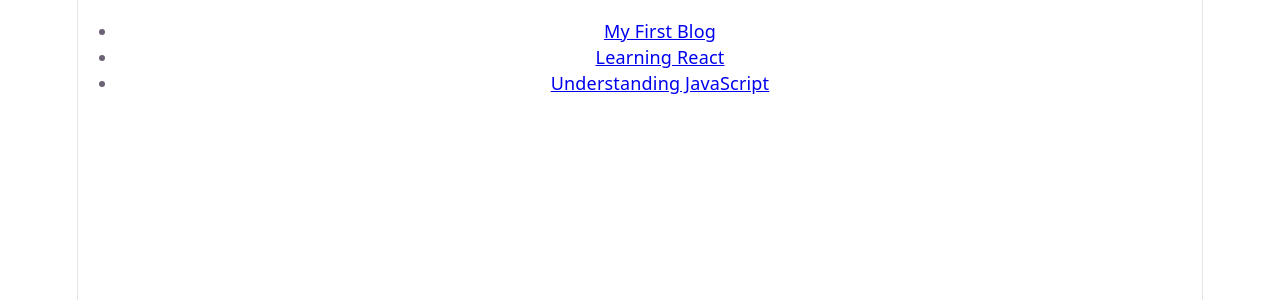
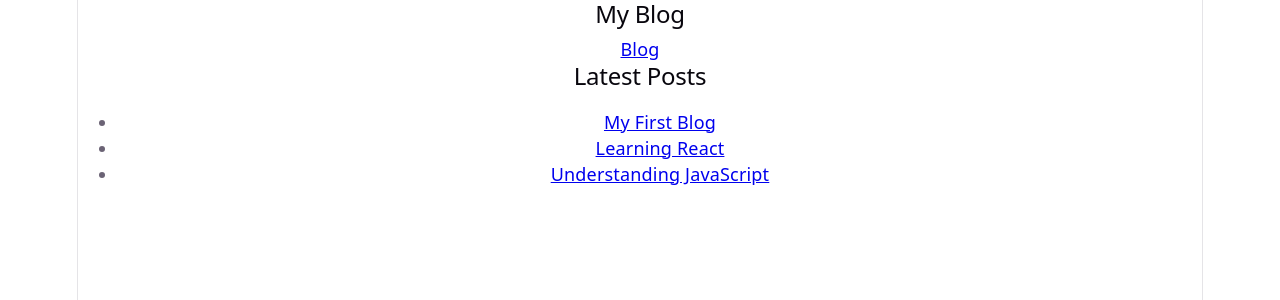
Before and after one commit to divzmadhu/mod-10-lab-04-react-dynamic-routing, a React (Vite) app: page /blog in a window 1280 px wide. Shown: the top 300 px of the page. Built offline with nearby package versions, Linux system fonts and the light colour scheme.

Commit message:
Connect authentication provider to app

```diff
--- a/src/App.jsx
+++ b/src/App.jsx
@@ -1,12 +1,20 @@
 import { Routes, Route } from 'react-router-dom';
 import BlogIndex from './Pages/Blog/BlogIndex';
 import BlogPost from './Pages/Blog/BlogPost';
+import Navbar from './components/Navbar/Navbar'
+import AuthProvider from './context/AuthContext';
 
-export default function App(){
-  return(
-    <Routes>
-      <Route path="/blog/" element={<BlogIndex/>} />
-       <Route path="/blog/:slug" element={<BlogPost/>} />
-    </Routes>
+export default function App() {
+  return (
+    <AuthProvider>
+      <>
+        <Navbar />
+        <Routes>
+          <Route path="/blog" element={<BlogIndex />} />
+          <Route path="/blog/:slug" element={<BlogPost />} />
+        </Routes>
+
+      </>
+    </AuthProvider>
   )
 }
--- a/src/Pages/Blog/BlogIndex.jsx
+++ b/src/Pages/Blog/BlogIndex.jsx
@@ -4,6 +4,7 @@ import {Link} from 'react-router-dom';
 export default function BlogIndex(){
     return(
         <div>
+            <h2>Latest Posts</h2>
             <ul>
                 {posts.map((post) =>(
                     <li key = {post.id}>
--- a/src/components/Navbar/Navbar.jsx
+++ b/src/components/Navbar/Navbar.jsx
@@ -1,6 +1,6 @@
 import {NavLink } from "react-router-dom"
 
-function Navbar() {
+export default function Navbar() {
     return(
         <nav>
             <h2>My Blog</h2>
```
